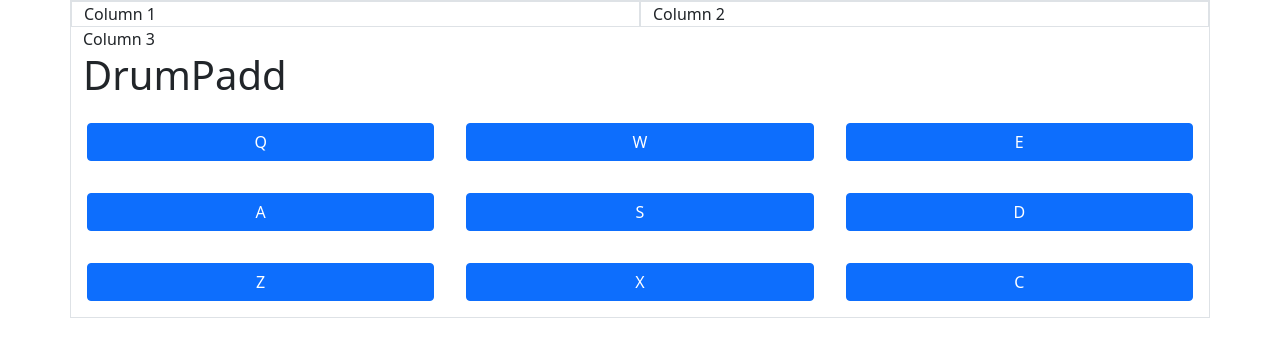
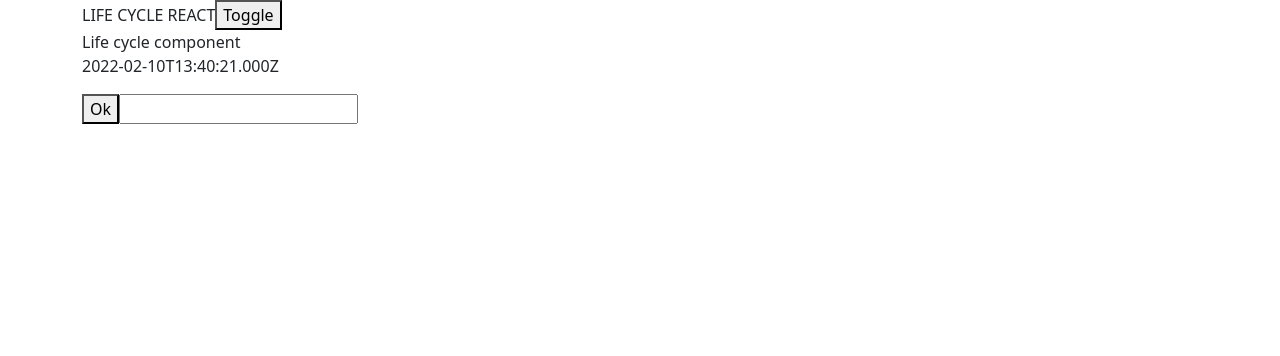
Before and after one commit to png274/nodemy-react, a React (Create React App) app: page / in a window 1280 px wide. Shown: the top 356 px of the page. Built offline with nearby package versions, Linux system fonts and the light colour scheme.

Commit message:
lession 6

```diff
--- a/src/services/user.js
+++ b/src/services/user.js
@@ -1,3 +1,3 @@
-export const alertSomething = () => {
-  alert('hello')
+export const getCharacter =() => {
+  return fetch("https://swapi.dev/api/people").then(resp => resp.json());
 }
--- a/src/views/App.jsx
+++ b/src/views/App.jsx
@@ -4,83 +4,27 @@ import "../styles/App.css";
 // import { alertSomething } from "../services/user";
 // import Calculator from "../components/Calculator";
 import DrumPad from "../components/Drumpad";
+import LifeCycle from "./LifeCycle";
 // className component
 class App extends React.Component {
-  constructor(props) {
-    super(props);
-
-    this.numberValue = [1, 2, 3, 4, 5, 6, 7, 8, 9];
-    this.name = "Nodemy";
-    this.state = {
-      counter: 0,
-      name: "",
-      calculatorValue: "",
-    };
-  }
-
-  increase = (e) => {
-    this.setState({
-      counter: this.state.counter + 1,
-    });
+  state = {
+    shouldShow: true,
   };
 
-  onChangeText = (e) => {
-    this.setState((state, props) => {
-      console.log(state, props);
-    });
-  };
-
-  insertNumber = (newNum) => {
-    this.setState(
-      {
-        calculatorValue: this.state.calculatorValue + newNum,
-      },
-      () => {
-        console.log(this.state.calculatorValue);
-      }
-    );
-  };
-
-  clear = () => {
-    this.setState({
-      calculatorValue: "",
-    });
-  };
-
-  // render() {
-  //   return (
-  //     <div
-  //       id="calculator"
-  //     >
-  //       {/* {this.state.calculatorValue}
-  //       {_.map(this.numberValue, (num) => {
-  //         const callbackFunc = num%2 === 0 ? this.insertNumber : this.increase;
-  //         return <ButtonComponent key={num} onClick={callbackFunc} label={num} />;
-  //       })} */}
-  //     </div>
-  //   );
-  // }
   render() {
     return (
       <div className="container">
-        {/* <label>First in tab order:<input type="text"/></label>
-
-        <div tabIndex="1">Tabbable due to tabindex.</div>
-
-        <div tabIndex="0">Not tabbable: no tabindex.</div>
-
-        <label>Third in tab order:<input type="text"/></label> */}
-
-        <div
-          className="row border"
-        >
-          <div className="border col-6">Column 1</div>
-          <div className="border col-6">Column 2</div>
-          <div className="col">Column 3</div>
-          <div className=" col-12">
-            <DrumPad />
-          </div>
+        <div>
+          LIFE CYCLE REACT
+          <button
+            onClick={() =>
+              this.setState({ shouldShow: !this.state.shouldShow })
+            }
+          >
+            Toggle
+          </button>
         </div>
+        {this.state.shouldShow && <LifeCycle />}
       </div>
     );
   }
@@ -90,3 +34,21 @@ export default App;
 
 // state props
 // Life cycle
+//  {/* <label>First in tab order:<input type="text"/></label>
+
+//       <div tabIndex="1">Tabbable due to tabindex.</div>
+
+//       <div tabIndex="0">Not tabbable: no tabindex.</div>
+
+//       <label>Third in tab order:<input type="text"/></label> */}
+
+//       {/* <div
+//         className="row border"
+//       >
+//         <div className="border col-6">Column 1</div>
+//         <div className="border col-6">Column 2</div>
+//         <div className="col">Column 3</div>
+//         <div className=" col-12">
+//           <DrumPad />
+//         </div>
+//       </div> */}
--- /dev/null
+++ b/src/views/LifeCycle.jsx
@@ -0,0 +1,82 @@
+import React from "react";
+import {getCharacter} from '../services/user';
+
+class LifeCycle extends React.PureComponent {
+
+  state = {
+    currentTime: '',
+    listCharacter: [],
+    counter: 0
+  }
+
+  // Dung de khoi tao data can thiet cho component nay
+  async componentDidMount() {
+    console.log('Did mount');
+    this.timer = setInterval(() => {
+      const now = new Date().toISOString();
+      console.log(now);
+      this.setState({
+        currentTime: now
+      })
+    }, 1000);
+    // getCharacter().then();
+    // const data = await getCharacter();
+    // console.log(data);
+    // this.setState({listCharacter: data.results})
+
+  }
+
+  // Han che su dung
+  async componentDidUpdate(prevProps, prevState) {
+    console.log(prevState, this.state);
+  }
+
+  // Dung de clearInterval, timeOut va cac EventListener
+  async componentWillUnmount() {
+    clearInterval(this.timer);
+  }
+
+  render() {
+    return (
+      <div>
+        Life cycle component{" "}
+        <p>{this.state.currentTime}</p>
+        <button
+          onClick={() => {
+            const {counter} = this.state;
+            this.setState({
+              counter: counter+1
+            })
+          }}
+        >
+          Ok
+        </button>
+        <input type="text"/>
+        <div>
+          {this.state.listCharacter.map((character) => <p key={character.name}>Character: {character.name}</p>)}
+        </div>
+      </div>
+    );
+  }
+}
+
+export default LifeCycle;
+
+
+
+// Chuẩn REST API
+// GET: lấy data từ server
+// POST: thêm mới data vào server
+// PUT: sửa data đã có trên server
+// PATCH: sửa data đã có trên server
+// DELETE: xoá data trên server
+
+
+/**
+ * BTVN:
+ * Tạo 1 ô search, sau đấy cho phép nhập vào để tìm kiếm tên các nhân vật trong api: https://swapi.dev/api/people
+ * B1: trong didMount phải gọi api load data vào trong state.
+ * // gọi api dùng async/await
+ * B2: tạo 1 ô search, khi search cập nhật lại trong state 1 biến searchKey và dùng searchKey để lọc ra các kết quả đúng trong API trả về
+ * search thì dùng hàm .filter của Array.
+ */
```
Also changed, not shown: test.js (+36 -19 lines).
